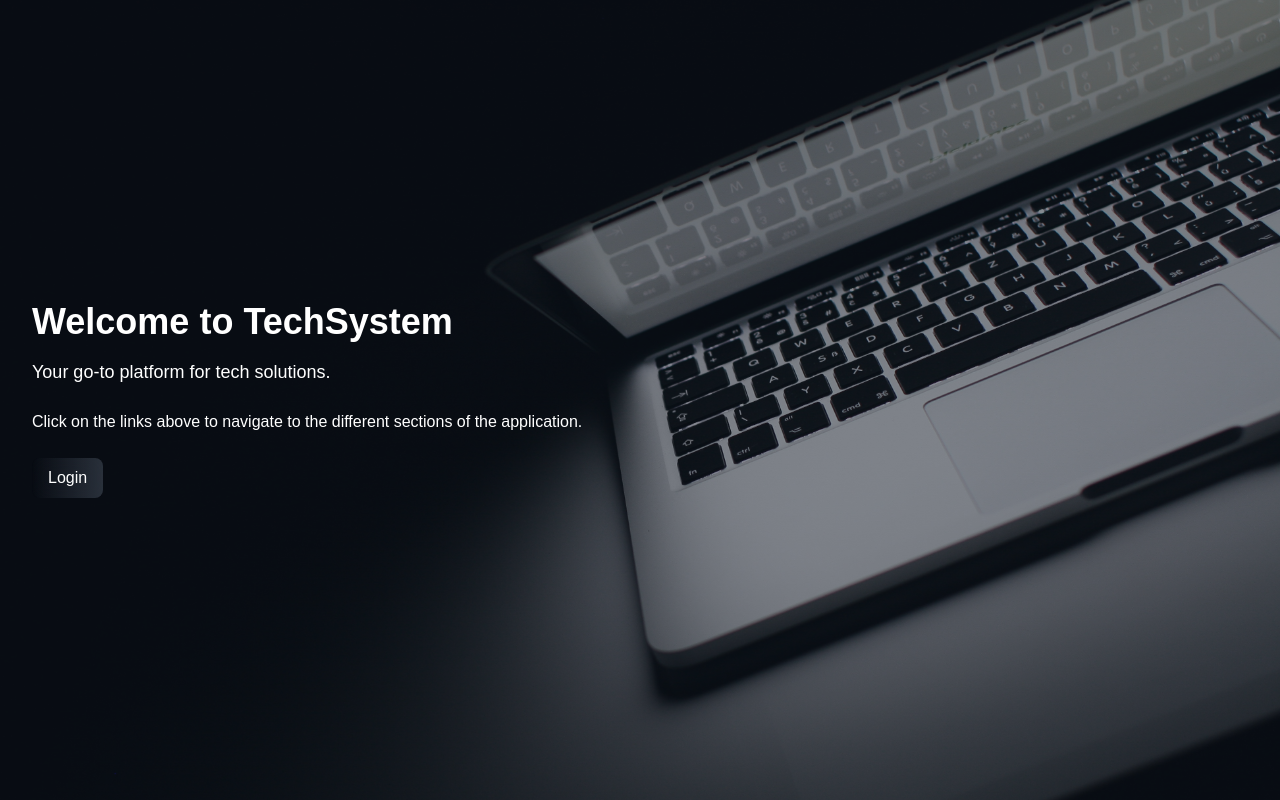
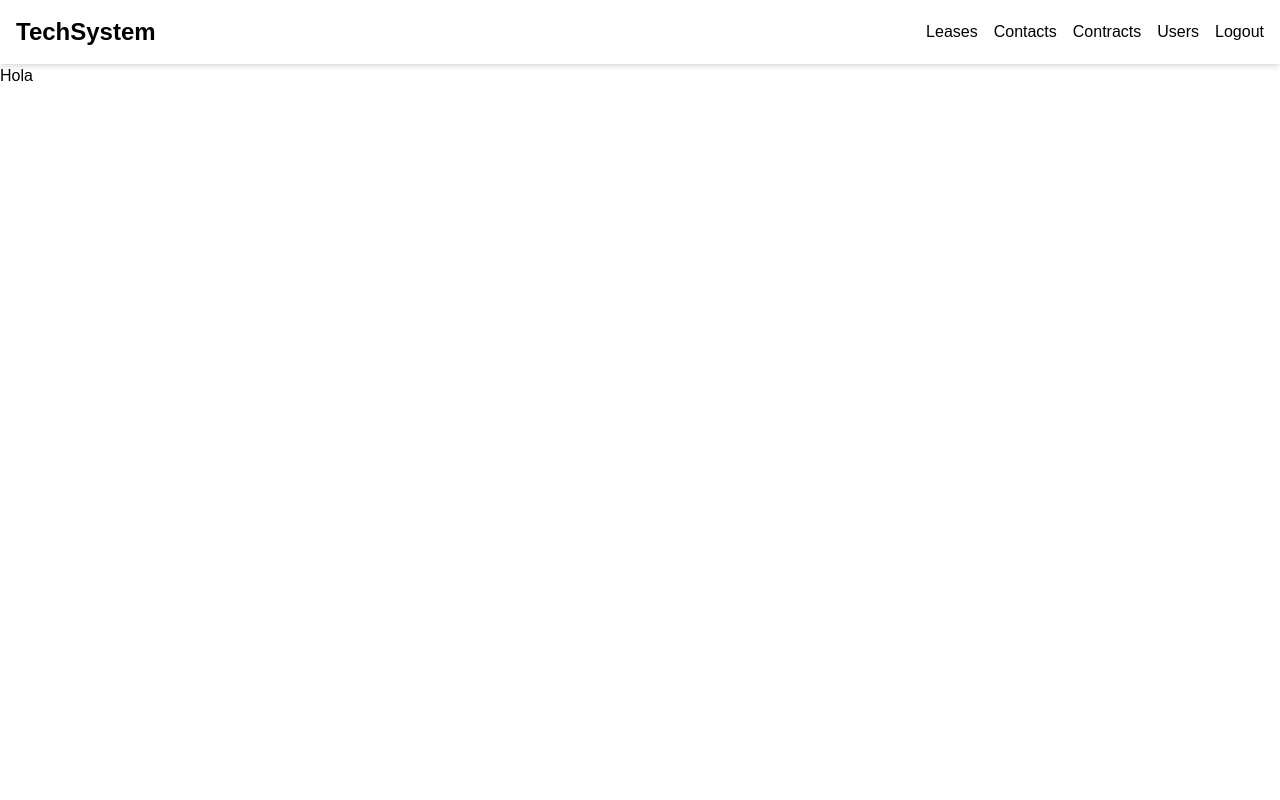
Before and after one commit to TheRealVoids/TechSystem, a Django app: page / in a window 1280 px wide. Run offline with Django 5.2, Linux system fonts and the light colour scheme; the visitor is signed in with stand-in values (Sample User, id 1); style sheets or scripts are compiled from the project's sources; parts of the project's set-up code (start-up, migrations or seed data) failed here and were passed over; some libraries are stand-ins or nearby versions.

Commit message:
fix: corrected the navigation after login

```diff
--- a/templates/base.html
+++ b/templates/base.html
@@ -47,11 +47,6 @@
               <li>
                 <a href="{% url 'authentication:logout' %}" class="hover:text-faf0e6">Logout</a>
               </li>
-            {% else %}
-              <li>
-                <a href="{% url 'authentication:login' %}" class="hover:text-faf0e6">Login</a>
-                <i class="fi fi-rr-user pl-2"></i>
-              </li>
             {% endif %}
           </ul>
         </div>
--- a/templates/index.html
+++ b/templates/index.html
@@ -6,20 +6,20 @@
     Home
 {% endblock title %}
 {% block content %}
-    <div class="absolute inset-0 min-h-screen bg-cover bg-center w-full h-full "
+    {% if request.user.is_authenticated %}
+        <h2>Hola</h2>
+    {% else %}
+        <div class="absolute inset-0 min-h-screen bg-cover bg-center w-full h-full"
              style="background-image: url('{% static 'images/laptop_at_night_laptop_3.jpg' %}')">
             <div class="relative flex flex-col items-start justify-center min-h-screen bg-gray-900 bg-opacity-50 text-white w-full h-full p-8">
                 <h2 class="text-4xl font-bold mb-4">Welcome to TechSystem</h2>
                 <p class="text-lg mb-6">Your go-to platform for tech solutions.</p>
-            <p class="text-md mb-6">
-                <!-- Add a link to the login page -->
-                Click on the links above to navigate to the different sections of the application.
-            </p>
-            <a href="{% url 'authentication:login' %}"
+                <a href="{% url 'authentication:login' %}?next={{ request.path }}"
                    class="relative inline-block px-4 py-2 text-white rounded-lg hover:text-faf0e6 backdrop-filter backdrop-blur-md"
                    style="background: linear-gradient(270deg, rgba(75, 85, 99, 0.5) 0%, rgba(75, 85, 99, 0) 100%)">
                     Login
                 </a>
             </div>
         </div>
+    {% endif %}
 {% endblock content %}
```
Lines whose indentation alone changed are shown as unchanged.
